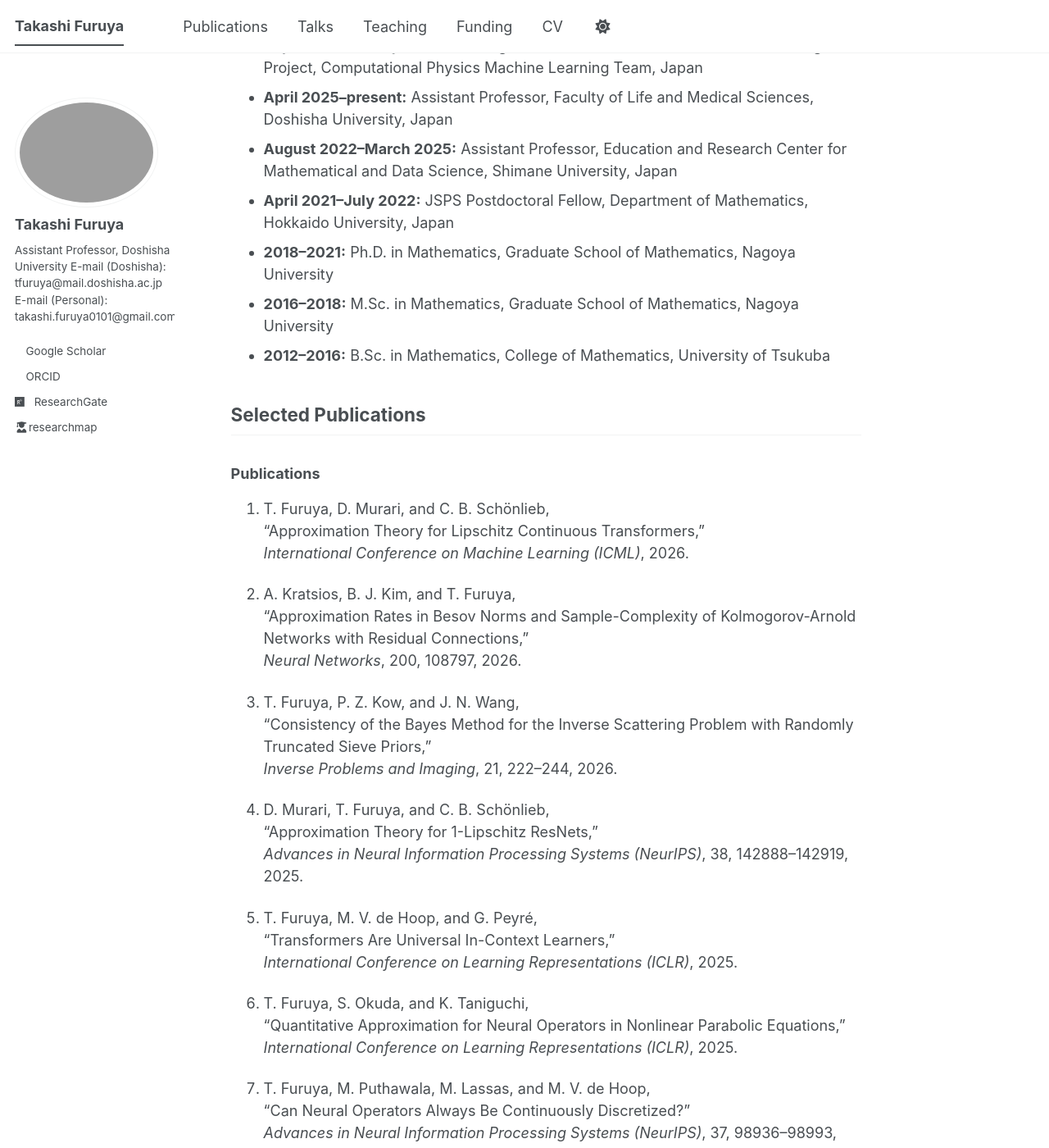
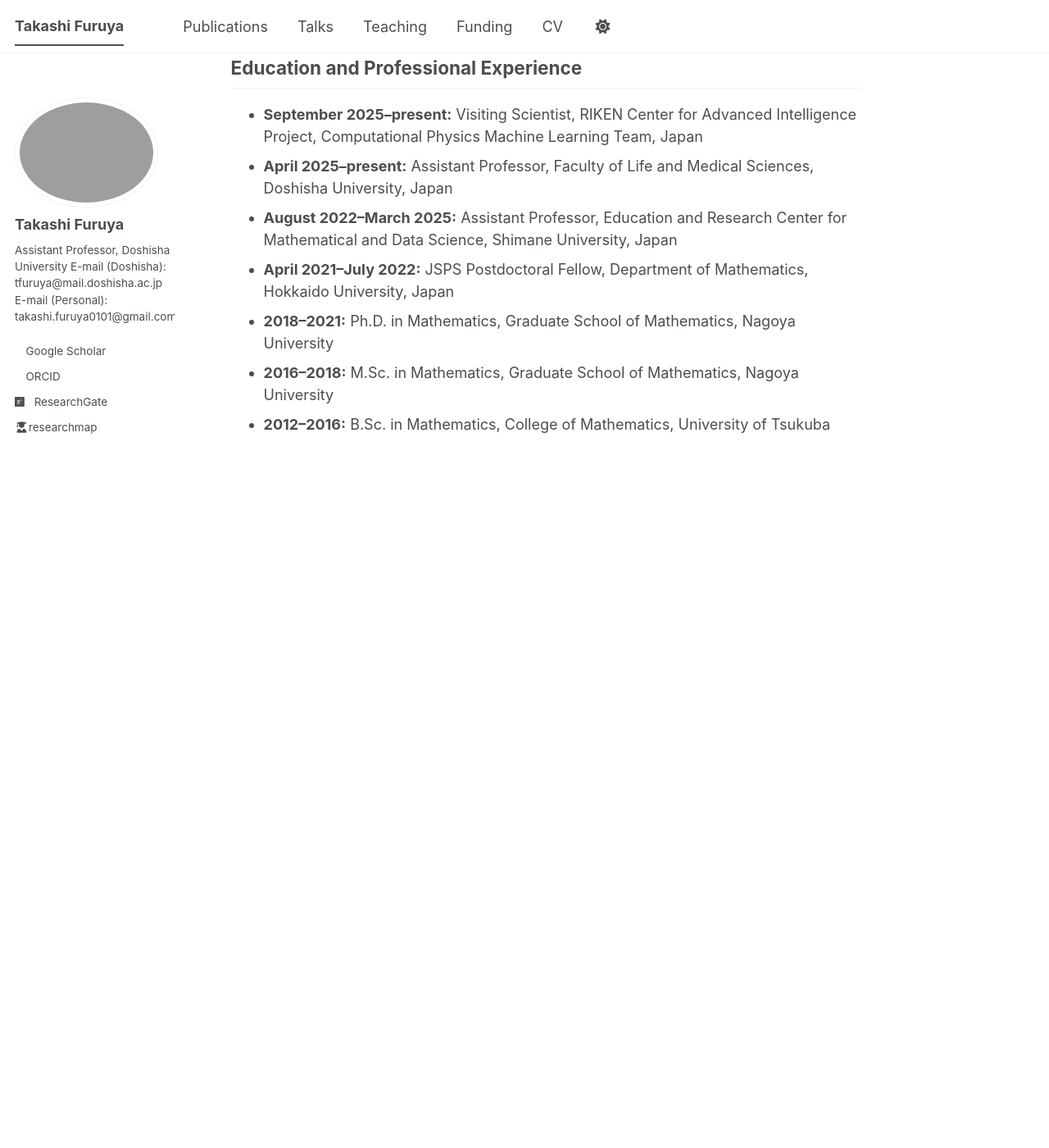
Before and after one commit to Takashi-Furuya/Takashi-Furuya.github.io, a Jekyll site: the page built from _pages/about.md, in a window 1280 px wide and 1400 px high, scrolled down 529 px. Shown: the whole window at 82% size. Built offline with Jekyll 4.4.1, drawn with Linux system fonts in a browser that asks for light colours; a style sheet for code colours, icons or effects is not loaded; after the commit the page ends 1159 px from its top, so only the background shows below that; some of the changed text lies outside the part shown.

Commit message:
Update about.md to include Recent News section
Added a section for Recent News and removed Selected Publications and Competitive Research Funding sections.

```diff
--- a/_pages/about.md
+++ b/_pages/about.md
@@ -17,6 +17,9 @@
 - Inverse problems for partial differential equations
 - Mathematical analysis of structure-preserving machine learning
 
+## Recent News
+
+
 ## Education and Professional Experience
 
 - **September 2025–present:** Visiting Scientist, RIKEN Center for Advanced Intelligence Project, Computational Physics Machine Learning Team, Japan
@@ -26,87 +29,3 @@
 - **2018–2021:** Ph.D. in Mathematics, Graduate School of Mathematics, Nagoya University
 - **2016–2018:** M.Sc. in Mathematics, Graduate School of Mathematics, Nagoya University
 - **2012–2016:** B.Sc. in Mathematics, College of Mathematics, University of Tsukuba
-
-## Selected Publications
-
-### Publications
-
-1. T. Furuya, D. Murari, and C. B. Schönlieb,
-   “Approximation Theory for Lipschitz Continuous Transformers,”
-   *International Conference on Machine Learning (ICML)*, 2026.
-
-2. A. Kratsios, B. J. Kim, and T. Furuya,
-   “Approximation Rates in Besov Norms and Sample-Complexity of Kolmogorov-Arnold Networks with Residual Connections,”
-   *Neural Networks*, 200, 108797, 2026.
-
-3. T. Furuya, P. Z. Kow, and J. N. Wang,
-   “Consistency of the Bayes Method for the Inverse Scattering Problem with Randomly Truncated Sieve Priors,”
-   *Inverse Problems and Imaging*, 21, 222–244, 2026.
-
-4. D. Murari, T. Furuya, and C. B. Schönlieb,
-   “Approximation Theory for 1-Lipschitz ResNets,”
-   *Advances in Neural Information Processing Systems (NeurIPS)*, 38, 142888–142919, 2025.
-
-5. T. Furuya, M. V. de Hoop, and G. Peyré,
-   “Transformers Are Universal In-Context Learners,”
-   *International Conference on Learning Representations (ICLR)*, 2025.
-
-6. T. Furuya, S. Okuda, and K. Taniguchi,
-   “Quantitative Approximation for Neural Operators in Nonlinear Parabolic Equations,”
-   *International Conference on Learning Representations (ICLR)*, 2025.
-
-7. T. Furuya, M. Puthawala, M. Lassas, and M. V. de Hoop,
-   “Can Neural Operators Always Be Continuously Discretized?”
-   *Advances in Neural Information Processing Systems (NeurIPS)*, 37, 98936–98993, 2024.
-
-8. T. Furuya, M. Puthawala, M. Lassas, and M. V. de Hoop,
-   “Globally Injective and Bijective Neural Operators,”
-   *Advances in Neural Information Processing Systems (NeurIPS)*, 36, 57713–57753, 2023.
-
-9. T. Furuya and R. Potthast,
-   “Inverse Medium Scattering Problems with Kalman Filter Techniques,”
-   *Inverse Problems*, 38, 095003, 2022.
-
-10. T. Furuya,
-    “The Direct and Inverse Scattering Problem for the Semilinear Schrödinger Equation,”
-    *NoDEA Nonlinear Differential Equations and Applications*, 27, Article 24, 2020.
-
-### Preprints and Papers under Review
-
-1. T. Furuya, D. Mis, I. Dokmanić, M. V. de Hoop, and M. Lassas,
-   “Function Graph Transformers Universally Approximate Operators Between Function Spaces,”
-   arXiv:2605.17968, 2026.
-
-2. R. Barboni, T. Furuya, M. V. de Hoop, and G. Peyré,
-   “Training Infinitely Deep and Wide Transformers,”
-   arXiv:2605.17660, 2026.
-
-3. T. Furuya, Y. Korolev, and T. Yaguchi,
-   “Approximation of Maximally Monotone Operators: A Graph Convergence Perspective,”
-   arXiv:2605.12301, 2026.
-
-4. T. Furuya, R. Ozawa, and J. N. Wang,
-   “Approximation Theory of Laplacian-Based Neural Operators for Reaction-Diffusion Systems,”
-   arXiv:2605.12025, 2026.
-
-5. T. Furuya, A. Kratsios, D. Possamaï, and B. Raonić,
-   “One Model to Solve Them All: 2BSDE Families via Neural Operators,”
-   arXiv:2511.01125, 2025.
-
-## Competitive Research Funding
-
-- **Co-Investigator**, Royal Society ISPF International Collaboration Awards 2025,
-  “Operator Learning for Gradient Flows with Applications in Imaging,”
-  ICA/R2/252033, March 2026–March 2029.
-
-- **Principal Investigator**, JSPS KAKENHI Grant-in-Aid for Early-Career Scientists,
-  24K16949, “A Study of Operator Learning for Inverse Problems in Partial Differential Equations,”
-  April 2024–March 2027, JPY 3,900,000.
-
-- **Principal Investigator**, Sumitomo Foundation Grant for Basic Science Research 2023,
-  “Approximate Solutions for Ill-Posed Inverse Problems of Partial Differential Equations Using Deep Learning,”
-  December 2023–November 2024, JPY 1,000,000.
-
-- **Principal Investigator**, Yamanashi Prefectural Grant for Young Researchers,
-  “Reconstruction Methods for Inverse Problems in Partial Differential Equations Using Deep Learning,”
-  August 2022–March 2023, JPY 1,000,000.
```
